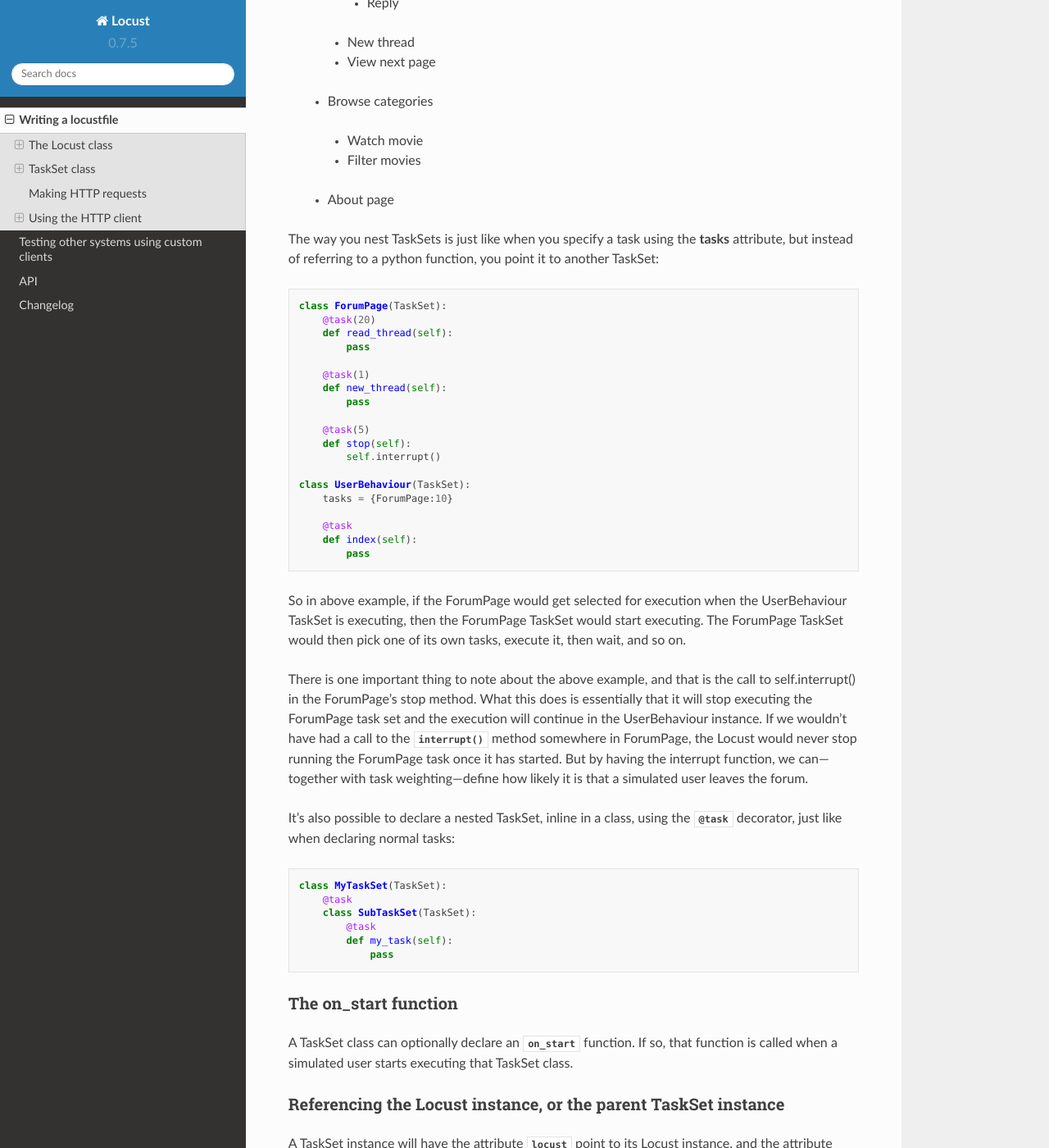
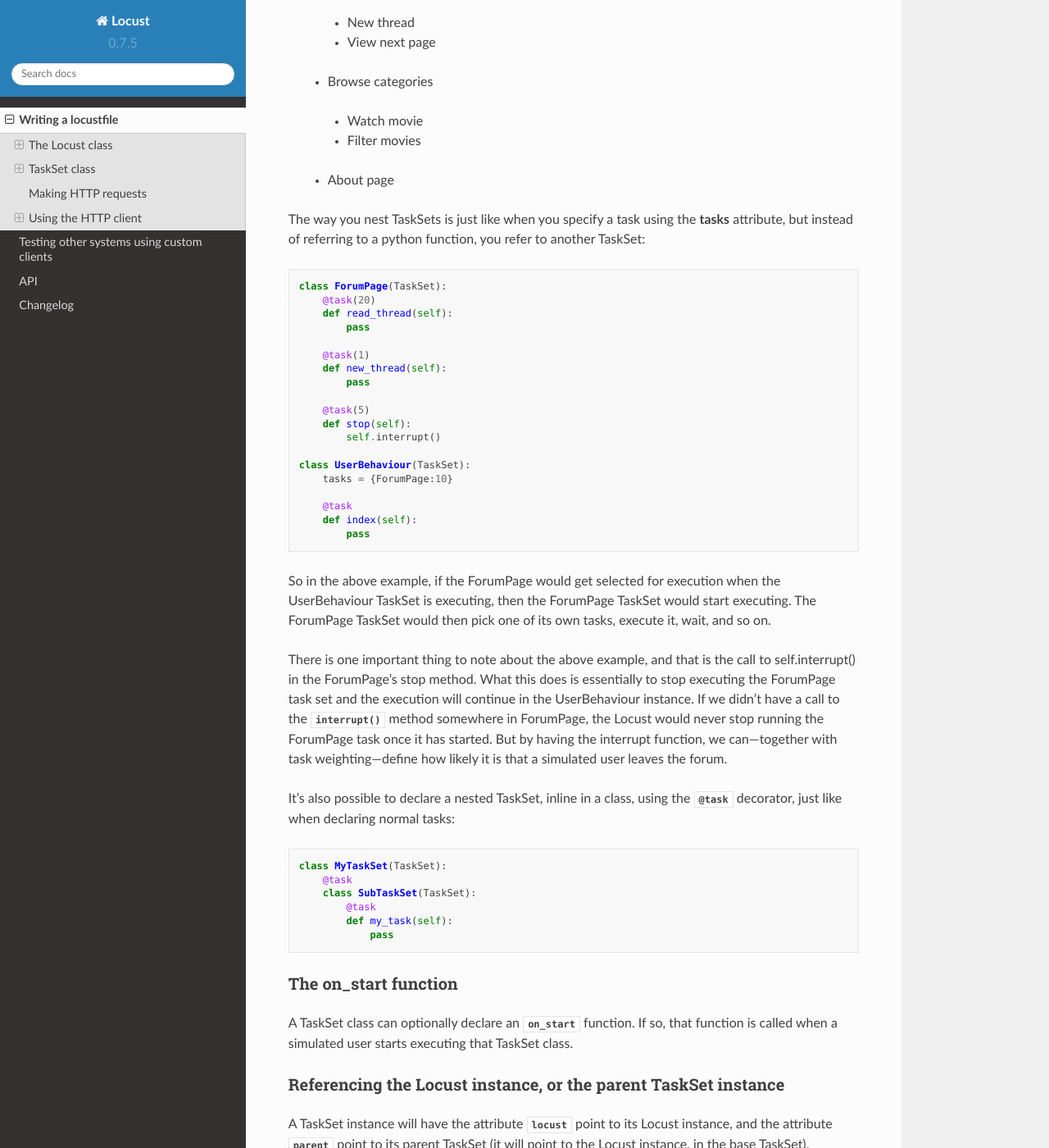
Before and after one commit to locustio/locust, a Sphinx documentation site: the page built from docs/writing-a-locustfile.rst, in a window 1280 px wide and 1400 px high, scrolled down 3757 px. Shown: the whole window at 82% size. Built offline with Sphinx 7.4.7 and the Read the Docs theme 2.0.0, drawn with Linux system fonts in a browser that asks for light colours; pages that are not in the unit, such as notebooks, are missing from menus; the version number is read from the project's files by our own code; some of the changed text lies outside the part shown.

Commit message:
Improve the language in writing-a-locustfile.rst

```diff
--- a/docs/writing-a-locustfile.rst
+++ b/docs/writing-a-locustfile.rst
@@ -85,9 +85,8 @@
 When a load test is started, each instance of the spawned Locust classes will start executing their
 TaskSet. What happens then is that each TaskSet will pick one of its tasks and call it. It will then
 wait a number of milliseconds, chosen at random between the Locust class' *min_wait* and *max_wait* attributes
-(unless min_wait/max_wait has been defined directly under the TaskSet, in which case it will use
-its own values instead). Then it will again pick a new task which will be called, then wait again,
-and so on.
+(unless min_wait/max_wait have been defined directly under the TaskSet, in which case it will use
+its own values instead). Then it will again pick a new task to be called, wait again, and so on.
 
 Declaring tasks
 ---------------
@@ -130,7 +129,7 @@
 tasks attribute
 --------------
 
-Using the @task decorator to declare tasks is a convenience, and usually that's the best way to do
+Using the @task decorator to declare tasks is a convenience, and usually the best way to do
 it. However, it's also possible to define the tasks of a TaskSet by setting the
 :py:attr:`tasks <locust.core.TaskSet.tasks>` attribute (using the @task decorator will actually
 just populate the *tasks* attribute).
@@ -151,8 +150,7 @@
         task_set = MyTaskSet
 
 
-If the
-tasks attribute is specified as a list, each time a task is to be performed, it will be randomly
+If the tasks attribute is specified as a list, each time a task is to be performed, it will be randomly
 chosen from the *tasks* attribute. If however, *tasks* is a dict—with callables as keys and ints
 as values—the task that is to be executed will be chosen at random but with the int as ratio. So
 with a tasks that looks like this::
@@ -189,7 +187,7 @@
  * About page
 
 The way you nest TaskSets is just like when you specify a task using the **tasks** attribute, but
-instead of referring to a python function, you point it to another TaskSet::
+instead of referring to a python function, you refer to another TaskSet::
 
     class ForumPage(TaskSet):
         @task(20)
@@ -211,14 +209,14 @@
         def index(self):
             pass
 
-So in above example, if the ForumPage would get selected for execution when the UserBehaviour
+So in the above example, if the ForumPage would get selected for execution when the UserBehaviour
 TaskSet is executing, then the ForumPage TaskSet would start executing. The ForumPage TaskSet
-would then pick one of its own tasks, execute it, then wait, and so on.
+would then pick one of its own tasks, execute it, wait, and so on.
 
 There is one important thing to note about the above example, and that is the call to
-self.interrupt() in the ForumPage's stop method. What this does is essentially that it will
+self.interrupt() in the ForumPage's stop method. What this does is essentially to
 stop executing the ForumPage task set and the execution will continue in the UserBehaviour instance.
-If we wouldn't have had a call to the :py:meth:`interrupt() <locust.core.TaskSet.interrupt>` method
+If we didn't have a call to the :py:meth:`interrupt() <locust.core.TaskSet.interrupt>` method
 somewhere in ForumPage, the Locust would never stop running the ForumPage task once it has started.
 But by having the interrupt function, we can—together with task weighting—define how likely it
 is that a simulated user leaves the forum.
```
Also changed, not shown: other parts of docs/writing-a-locustfile.rst (+5 -5 lines).
